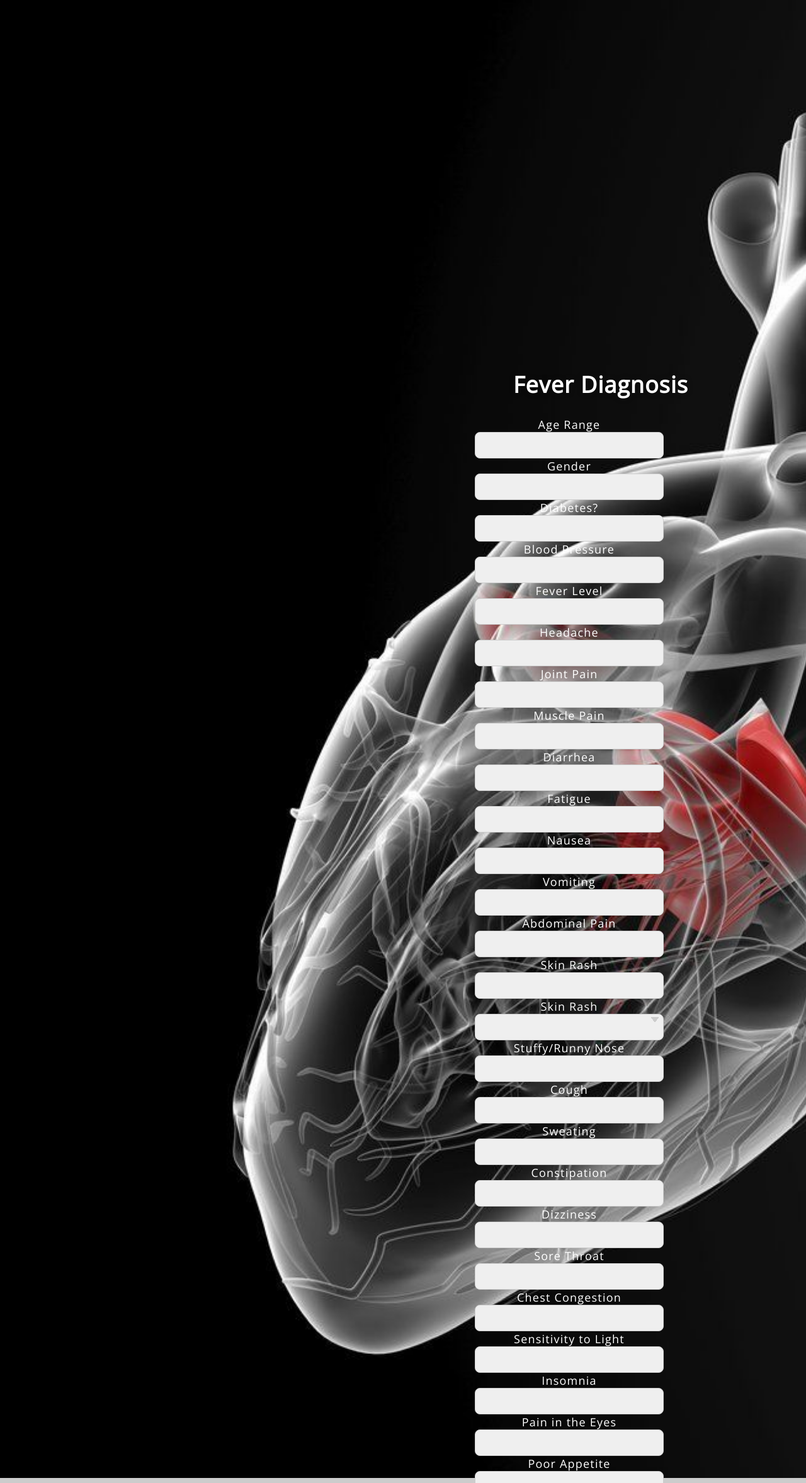
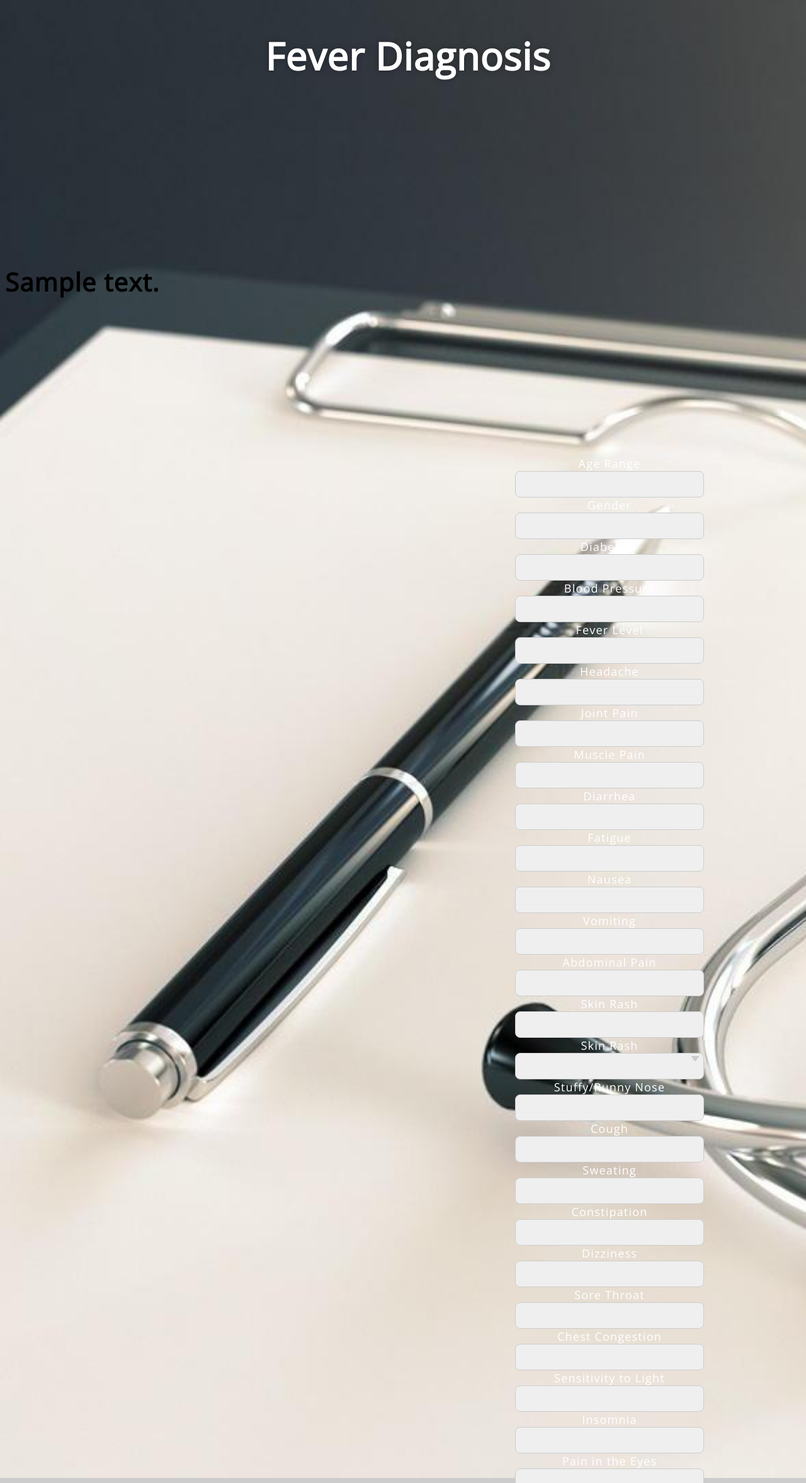
Before and after one commit to Dipon12/A-WebApp-to-Diagnose-Human-Pyraxia-Case-using-Machine-Learning-Approach, a Flask app: template templates/index.html in a window 1280 px wide. Shown: the whole page at 63% size. Run offline with Flask 2, Linux system fonts and the light colour scheme; the template is opened without the code that fills it: most values are stand-ins (such as "Sample title", 1, 10 or a date in 2020); parts of the project's set-up code (start-up, migrations or seed data) failed here and were passed over.

Commit message:
Front End Changed

```diff
--- a/static/css/style.css
+++ b/static/css/style.css
@@ -32,7 +60,7 @@ body {
 	filter: progid:DXImageTransform.Microsoft.gradient( startColorstr='#3E1D6D', endColorstr='#092756',GradientType=1 );
 	*/
 
-	background-image: url("/static/images/cover5.jpg");
+	background-image: url("/static/images/cover6.jpg");
 	background-color: #cccccc;
 	background-repeat: no-repeat;
   	background-size: cover;
@@ -42,20 +70,40 @@ body {
 .login {
 	position:relative;
 	top: 30%;
-	left:70%;
+	left:75%;
 	margin: -150px 0 0 -150px;
 	width:400px;
 	height:400px;
 }
 
-.login h1 { padding: 2 0 20 0; color: #fff; text-shadow: 0 0 10px rgba(0,0,0,0.3); letter-spacing:1px; text-align:center; }
+/*.login h1 {
+	padding: 2 0 20 0;
+	color: #fff;
+	text-shadow: 0 0 10px rgba(0,0,0,0.3);
+	letter-spacing:1px;
+	text-align: center;
+	font-size: 50px;
+	font-weight: bold;
+	left: 75%;
+}
+*/
 
 
+.head{
+	padding: 2 0 20 0;
+	color: #fff;
+	text-shadow: 0 0 10px rgba(0,0,0,0.3);
+	letter-spacing:1px;
+	text-align: center;
+	font-size: 30px;
+	font-weight: bold;
+	left: 75%;
+}
 
 .select-box{
 	width : 300px;
 	position: relative;
-	margin-top: 1.5em;
+	align-items: center;
 }
 
 .select-box select{
@@ -86,4 +134,11 @@ body {
 	border: 3px solid green;
 }
 
-/*input:focus { box-shadow: inset 0 -5px 45px rgba(100,100,100,0.4), 0 1px 1px rgba(255,255,255,0.2); } */
+
+#rslt{
+	text-align: left;
+	font-weight: bolder;
+	font-size: 40px;
+	color:#000;
+
+}
--- a/templates/index.html
+++ b/templates/index.html
@@ -12,9 +12,9 @@
 </head>
 
 <body>
+  <div class="head"><h1>Fever Diagnosis</h1></div>
+ <div class="login">
 
- <div class="login">
-	<h1>Fever Diagnosis</h1>
 
      <!-- Main Input For Receiving Query to our ML -->
 
@@ -314,7 +314,8 @@
       </div>
 
 
-
+        <br>
+        <br>
 
       <button type="submit" class="btn btn-primary btn-block btn-large">Predict</button>
     </form>
@@ -323,9 +324,14 @@
 
    <br>
    <br>
-   {{ prediction_text }}
+   <br>
+   <br>
 
- </div>
+  </div>
+
+   <div id="rslt">{{ prediction_text }}</div>
+
+
 
 
 </body>
```
Also changed, not shown: other parts of static/css/style.css (+29 -1 lines), static/images/cover6.jpg (added).
